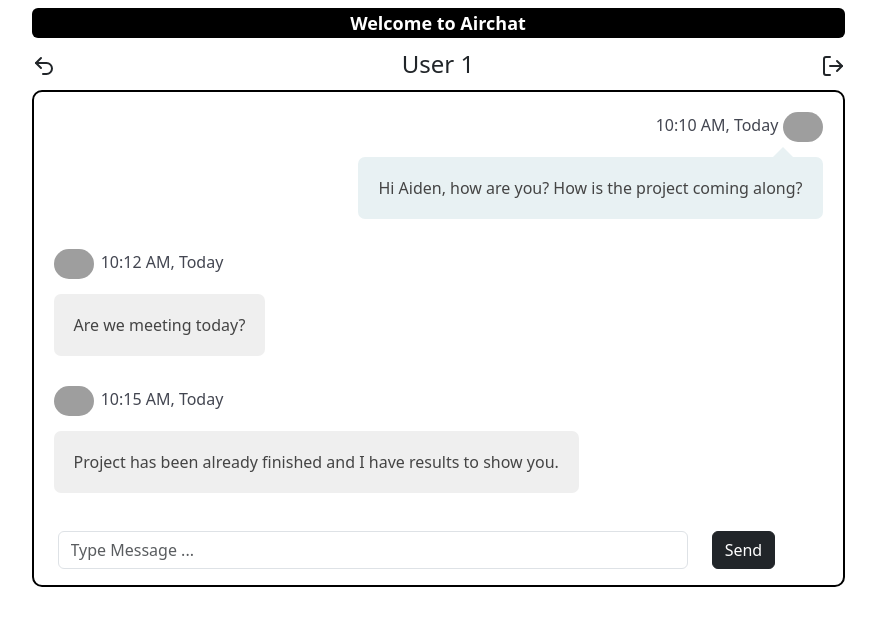
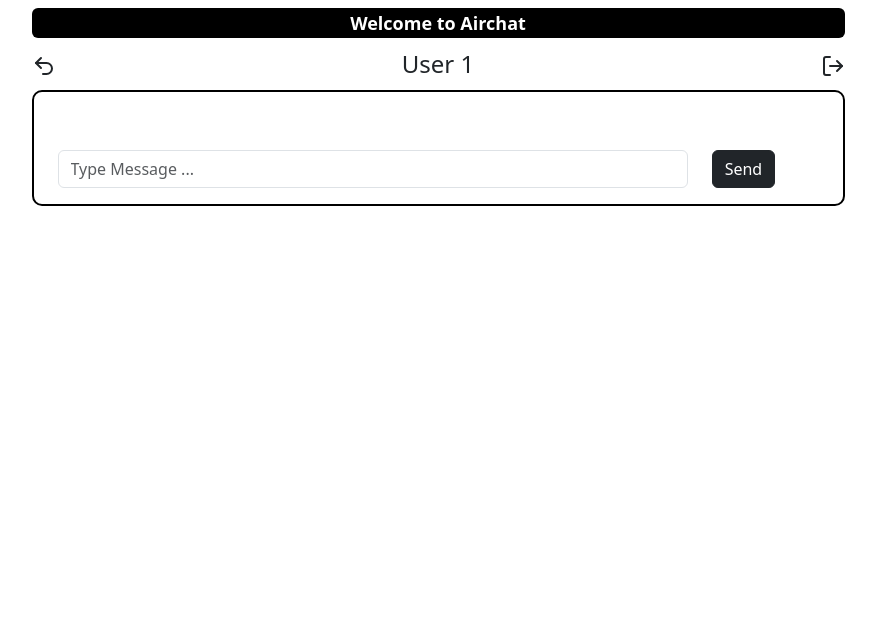
Before and after one commit to harsh852003/AirChat-Application-Using-Firebase-, a plain HTML site: page chatPage.html in a window 1280 px wide. Shown: the whole page, without its empty margins (202-1078 px from the left). Drawn offline with nearby package versions, Linux system fonts and the light colour scheme; no server answers; grey boxes are pictures that could not be loaded.

Commit message:
Some ui issue fix

```diff
--- a/chatPage.html
+++ b/chatPage.html
@@ -37,27 +37,6 @@
       <div class="ChatPage my-2">
         <div class="chat-history chatBox">
           <ul class="m-b-0">
-              <li class="clearfix">
-                  <div class="message-data text-end">
-                      <span class="message-data-time">10:10 AM, Today</span>
-                      <img src="https://bootdey.com/img/Content/avatar/avatar7.png" alt="avatar">
-                  </div>
-                  <div class="message other-message float-end"> Hi Aiden, how are you? How is the project coming along? </div>
-              </li>
-              <li class="clearfix">
-                  <div class="message-data">
-                    <img src="https://bootdey.com/img/Content/avatar/avatar7.png" alt="avatar">
-                      <span class="message-data-time">10:12 AM, Today</span>
-                  </div>
-                  <div class="message my-message">Are we meeting today?</div>
-              </li>
-              <li class="clearfix">
-                  <div class="message-data">
-                    <img src="https://bootdey.com/img/Content/avatar/avatar7.png" alt="avatar">
-                      <span class="message-data-time">10:15 AM, Today</span>
-                  </div>
-                  <div class="message my-message">Project has been already finished and I have results to show you.</div>
-              </li>
           </ul>
       </div>
       <footer class="row mb-3 px-4 ">
```
